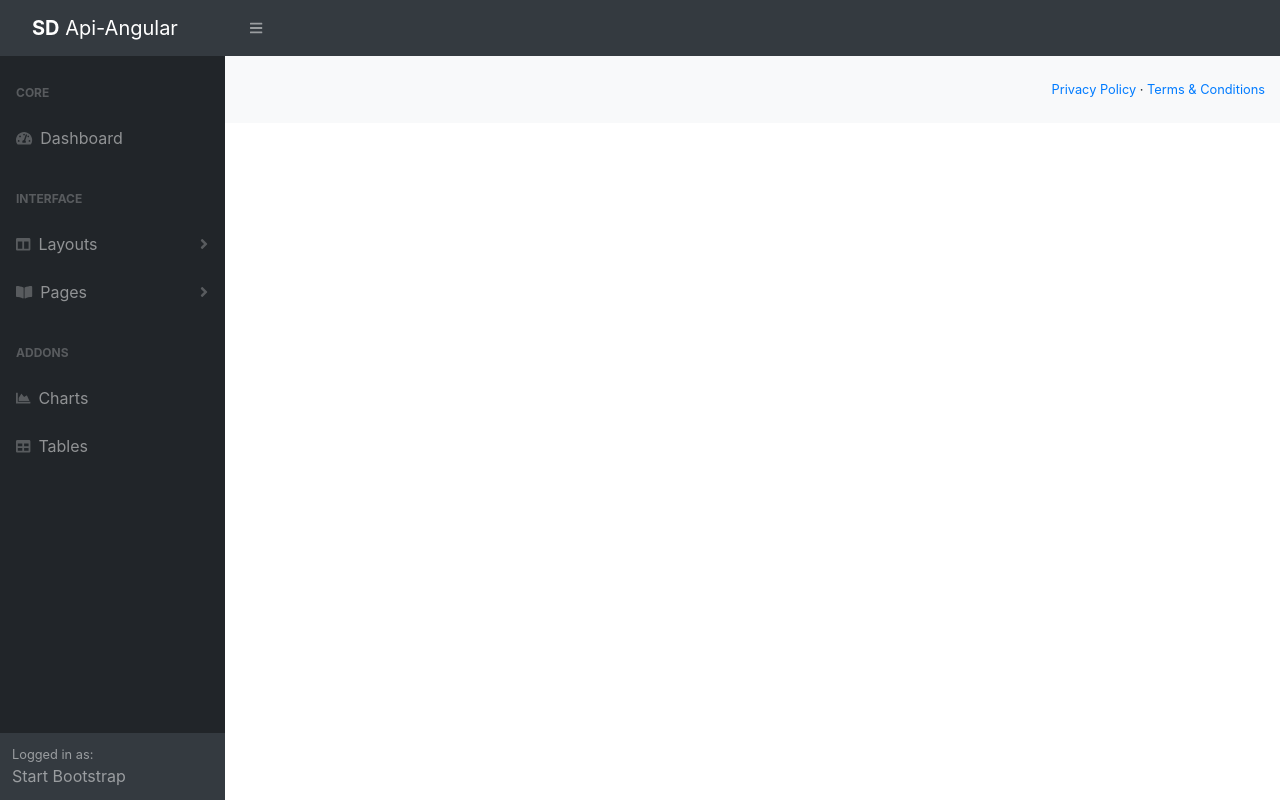
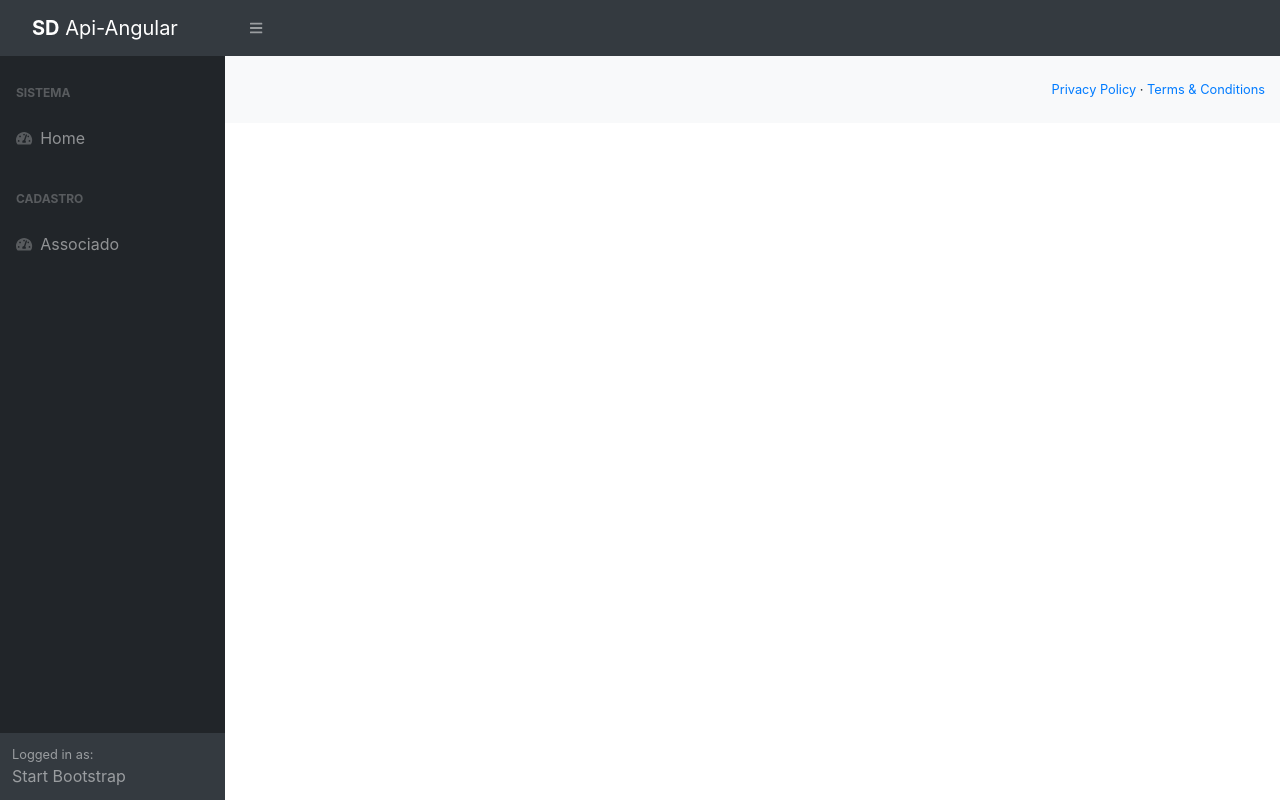
Before and after one commit to luizjuniordevJava/SoftDesignApiAngular, an Angular app: page / in a window 1280 px wide. Built offline with nearby package versions, Linux system fonts and the light colour scheme.

Commit message:
add links para home e associado no component sidebar

```diff
--- a/src/app/template/sidebar/sidebar.component.html
+++ b/src/app/template/sidebar/sidebar.component.html
@@ -2,51 +2,16 @@
     <nav class="sb-sidenav accordion sb-sidenav-dark" id="sidenavAccordion">
         <div class="sb-sidenav-menu">
             <div class="nav">
-                <div class="sb-sidenav-menu-heading">Core</div>
-                <a class="nav-link" href="index.html"
-                    ><div class="sb-nav-link-icon"><i class="fas fa-tachometer-alt"></i></div>
-                    Dashboard</a
-                >
-                <div class="sb-sidenav-menu-heading">Interface</div>
-                <a class="nav-link collapsed" href="#" data-toggle="collapse" data-target="#collapseLayouts" aria-expanded="false" aria-controls="collapseLayouts"
-                    ><div class="sb-nav-link-icon"><i class="fas fa-columns"></i></div>
-                    Layouts
-                    <div class="sb-sidenav-collapse-arrow"><i class="fas fa-angle-down"></i></div
-                ></a>
-                <div class="collapse" id="collapseLayouts" aria-labelledby="headingOne" data-parent="#sidenavAccordion">
-                    <nav class="sb-sidenav-menu-nested nav"><a class="nav-link" href="layout-static.html">Static Navigation</a><a class="nav-link" href="layout-sidenav-light.html">Light Sidenav</a></nav>
-                </div>
-                <a class="nav-link collapsed" href="#" data-toggle="collapse" data-target="#collapsePages" aria-expanded="false" aria-controls="collapsePages"
-                    ><div class="sb-nav-link-icon"><i class="fas fa-book-open"></i></div>
-                    Pages
-                    <div class="sb-sidenav-collapse-arrow"><i class="fas fa-angle-down"></i></div
-                ></a>
-                <div class="collapse" id="collapsePages" aria-labelledby="headingTwo" data-parent="#sidenavAccordion">
-                    <nav class="sb-sidenav-menu-nested nav accordion" id="sidenavAccordionPages">
-                        <a class="nav-link collapsed" href="#" data-toggle="collapse" data-target="#pagesCollapseAuth" aria-expanded="false" aria-controls="pagesCollapseAuth"
-                            >Authentication
-                            <div class="sb-sidenav-collapse-arrow"><i class="fas fa-angle-down"></i></div
-                        ></a>
-                        <div class="collapse" id="pagesCollapseAuth" aria-labelledby="headingOne" data-parent="#sidenavAccordionPages">
-                            <nav class="sb-sidenav-menu-nested nav"><a class="nav-link" href="login.html">Login</a><a class="nav-link" href="register.html">Register</a><a class="nav-link" href="password.html">Forgot Password</a></nav>
-                        </div>
-                        <a class="nav-link collapsed" href="#" data-toggle="collapse" data-target="#pagesCollapseError" aria-expanded="false" aria-controls="pagesCollapseError"
-                            >Error
-                            <div class="sb-sidenav-collapse-arrow"><i class="fas fa-angle-down"></i></div
-                        ></a>
-                        <div class="collapse" id="pagesCollapseError" aria-labelledby="headingOne" data-parent="#sidenavAccordionPages">
-                            <nav class="sb-sidenav-menu-nested nav"><a class="nav-link" href="401.html">401 Page</a><a class="nav-link" href="404.html">404 Page</a><a class="nav-link" href="500.html">500 Page</a></nav>
-                        </div>
-                    </nav>
-                </div>
-                <div class="sb-sidenav-menu-heading">Addons</div>
-                <a class="nav-link" href="charts.html"
-                    ><div class="sb-nav-link-icon"><i class="fas fa-chart-area"></i></div>
-                    Charts</a
-                ><a class="nav-link" href="tables.html"
-                    ><div class="sb-nav-link-icon"><i class="fas fa-table"></i></div>
-                    Tables</a
-                >
+                <div class="sb-sidenav-menu-heading">Sistema</div>
+                <a class="nav-link" href="/home">
+                    <div class="sb-nav-link-icon"><i class="fas fa-tachometer-alt"></i></div>
+                    Home
+                </a>
+                <div class="sb-sidenav-menu-heading">Cadastro</div>
+                <a class="nav-link" href="/associado-form">
+                    <div class="sb-nav-link-icon"><i class="fas fa-tachometer-alt"></i></div>
+                    Associado
+                </a>
             </div>
         </div>
         <div class="sb-sidenav-footer">
--- a/src/app/template/template.module.ts
+++ b/src/app/template/template.module.ts
@@ -2,13 +2,15 @@ import { NgModule } from '@angular/core';
 import { CommonModule } from '@angular/common';
 import { NavbarComponent } from './navbar/navbar.component';
 import { SidebarComponent } from './sidebar/sidebar.component';
+import { RouterModule } from '@angular/router';
 
 
 
 @NgModule({
   declarations: [NavbarComponent, SidebarComponent],
   imports: [
-    CommonModule
+    CommonModule,
+    RouterModule
   ],
   exports: [
     NavbarComponent,
```
